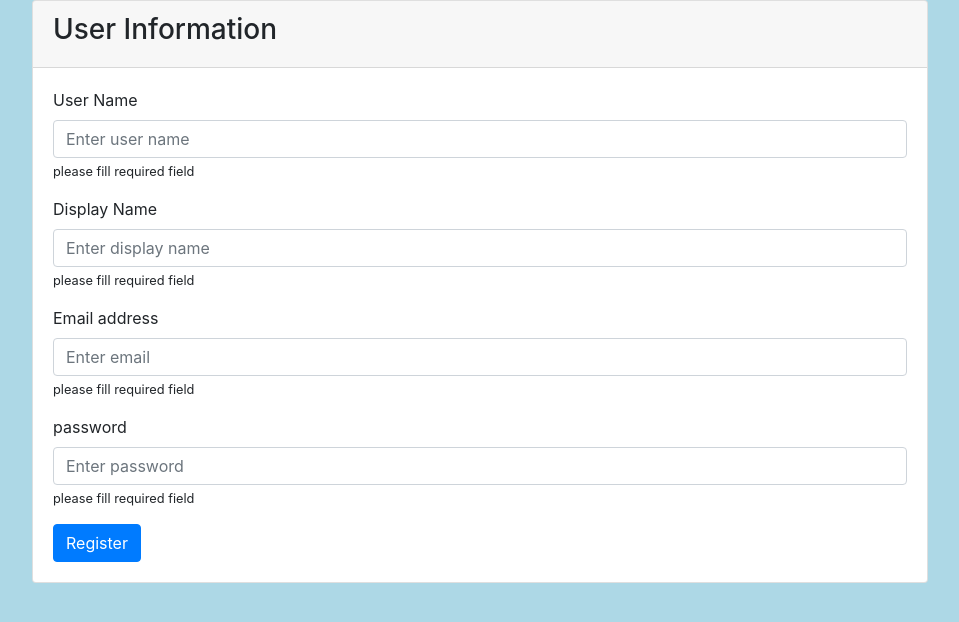
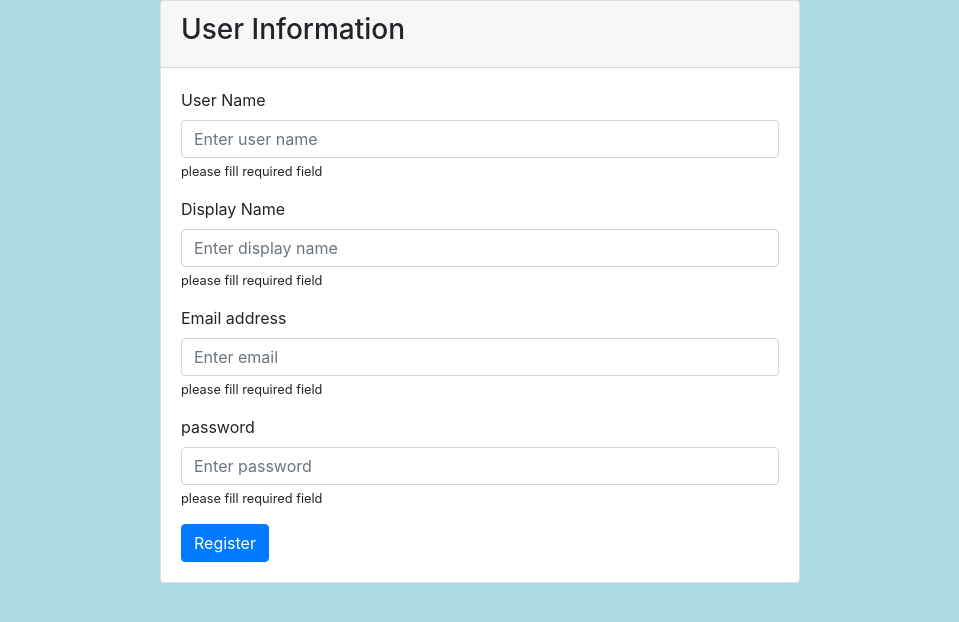
Before and after one commit to ashwagzabani/Mini-Twitter, a React (Create React App) app in the folder mini-twitter/: page /register in a window 1280 px wide. Shown: the top 622 px of the page, without its empty margins (160-1119 px from the left). Built offline with nearby package versions, Linux system fonts and the light colour scheme.

Commit message:
fix app style

```diff
--- a/mini-twitter/src/App.css
+++ b/mini-twitter/src/App.css
@@ -1,7 +1,13 @@
 .App {
-  margin: 0 15%;
+  margin: 0 25%;
 }
 
+@media only screen and (min-width: 350px) and (max-width: 1200px){
+  .App {
+    margin: 0 15%;
+  }
+
+}
 @media (prefers-reduced-motion: no-preference) {
   .App {
     width: auto;
--- a/mini-twitter/src/comonents-style/Header.css
+++ b/mini-twitter/src/comonents-style/Header.css
@@ -16,5 +16,4 @@
 
   .header-home{
     padding-bottom: 30px;
-
   }
```
